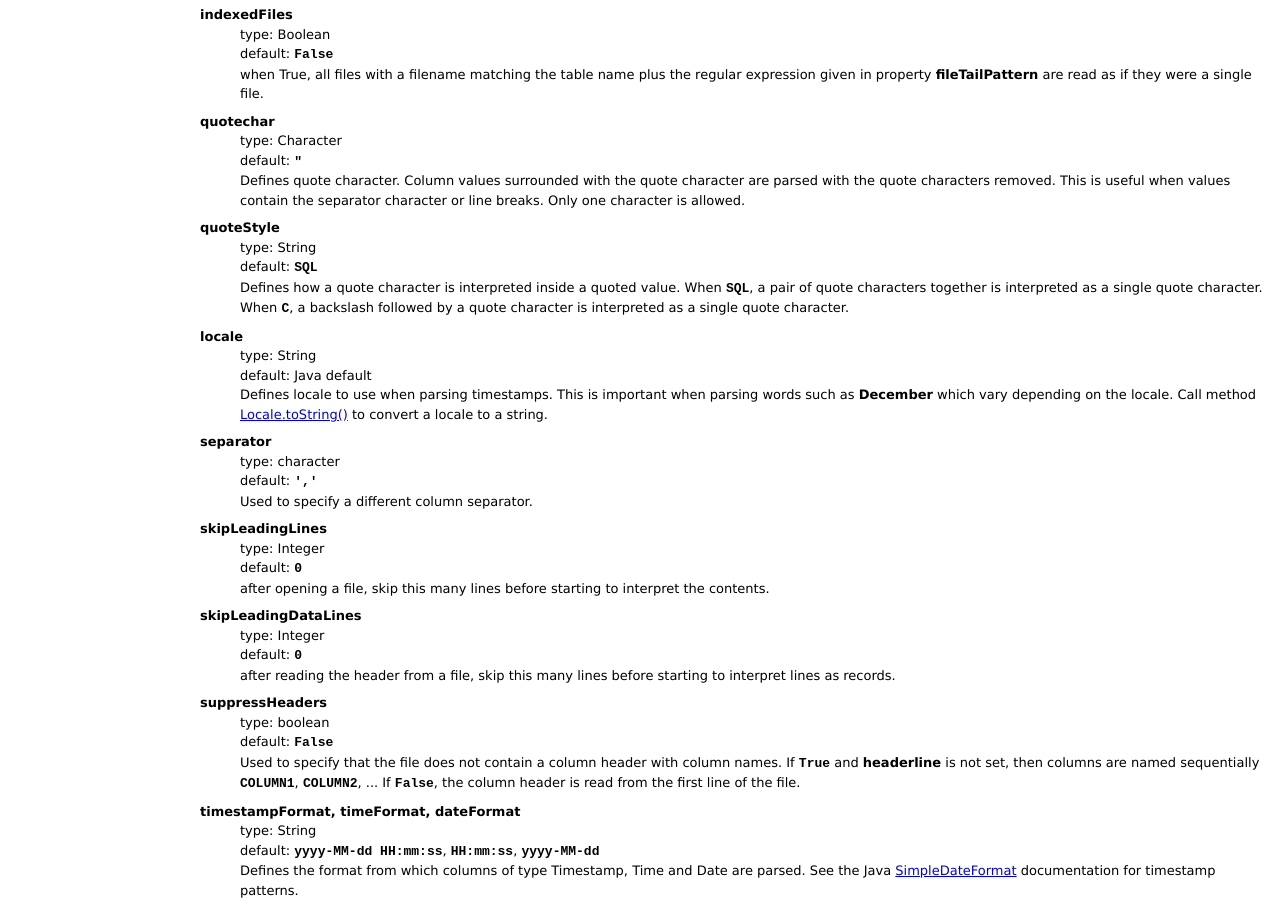
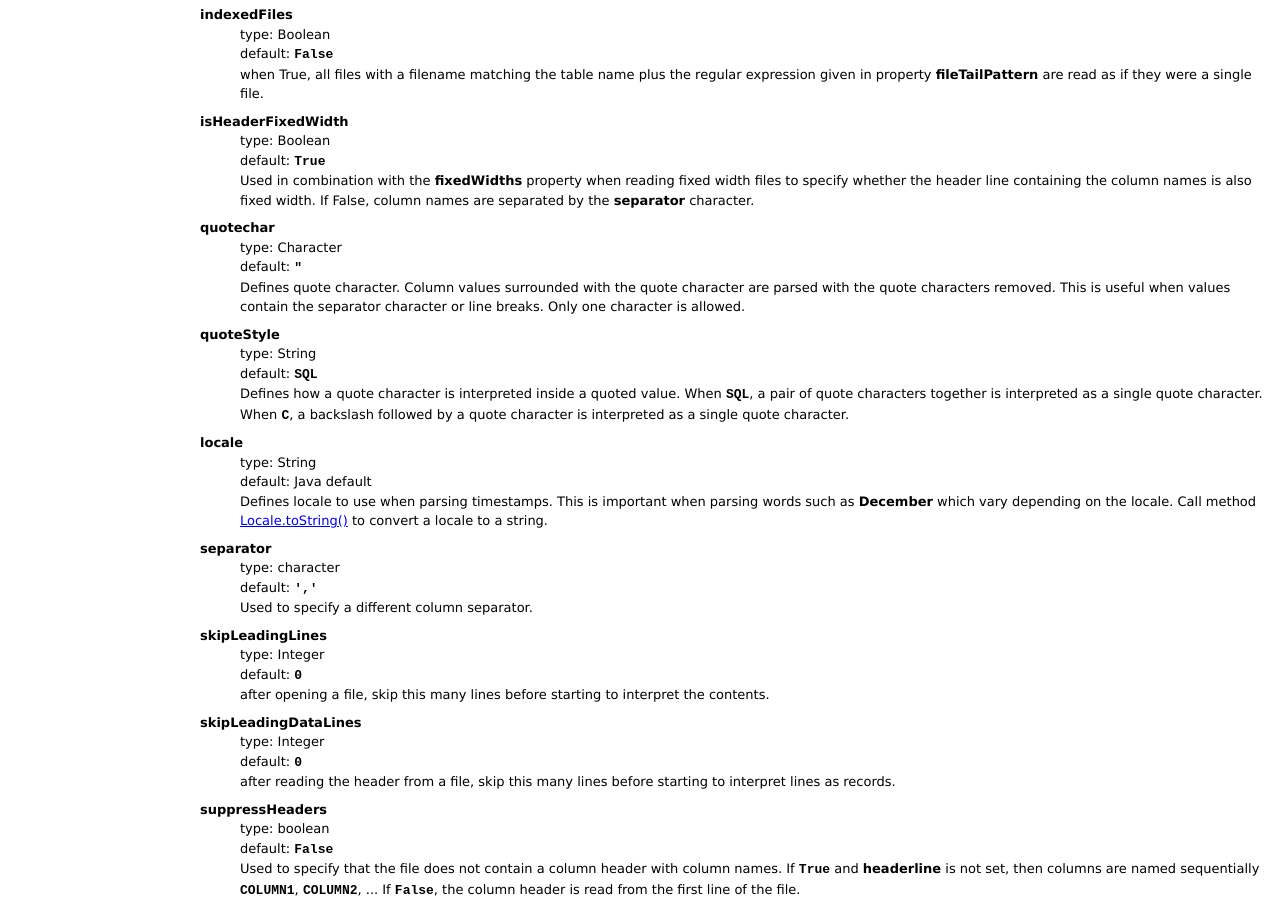
Before and after one commit to simoc/csvjdbc-website, a plain HTML site: page www/index.html in a window 1280 px wide. Shown: the part 5892-6804 px from the top of the page. Drawn offline with Linux system fonts and the light colour scheme.

Commit message:
22, describe new isHeaderFixedWidth property

```diff
--- a/www/index.html
+++ b/www/index.html
@@ -555,6 +555,11 @@ SELECT [DISTINCT] [table-alias.]column [[AS] alias], ...
       <dd>default: <tt>False</tt></dd>
       <dd>when True, all files with a filename matching the table name plus the regular expression given in property <b>fileTailPattern</b> are read as if they were a single file.</dd>
 
+      <dt>isHeaderFixedWidth</dt>
+      <dd>type: Boolean</dd>
+      <dd>default: <tt>True</tt></dd>
+      <dd>Used in combination with the <b>fixedWidths</b> property when reading fixed width files to specify whether the header line containing the column names is also fixed width.  If False, column names are separated by the <b>separator</b> character.</dd>
+
       <dt>quotechar</dt>
       <dd>type: Character</dd>
       <dd>default: <tt>"</tt></dd>
```
